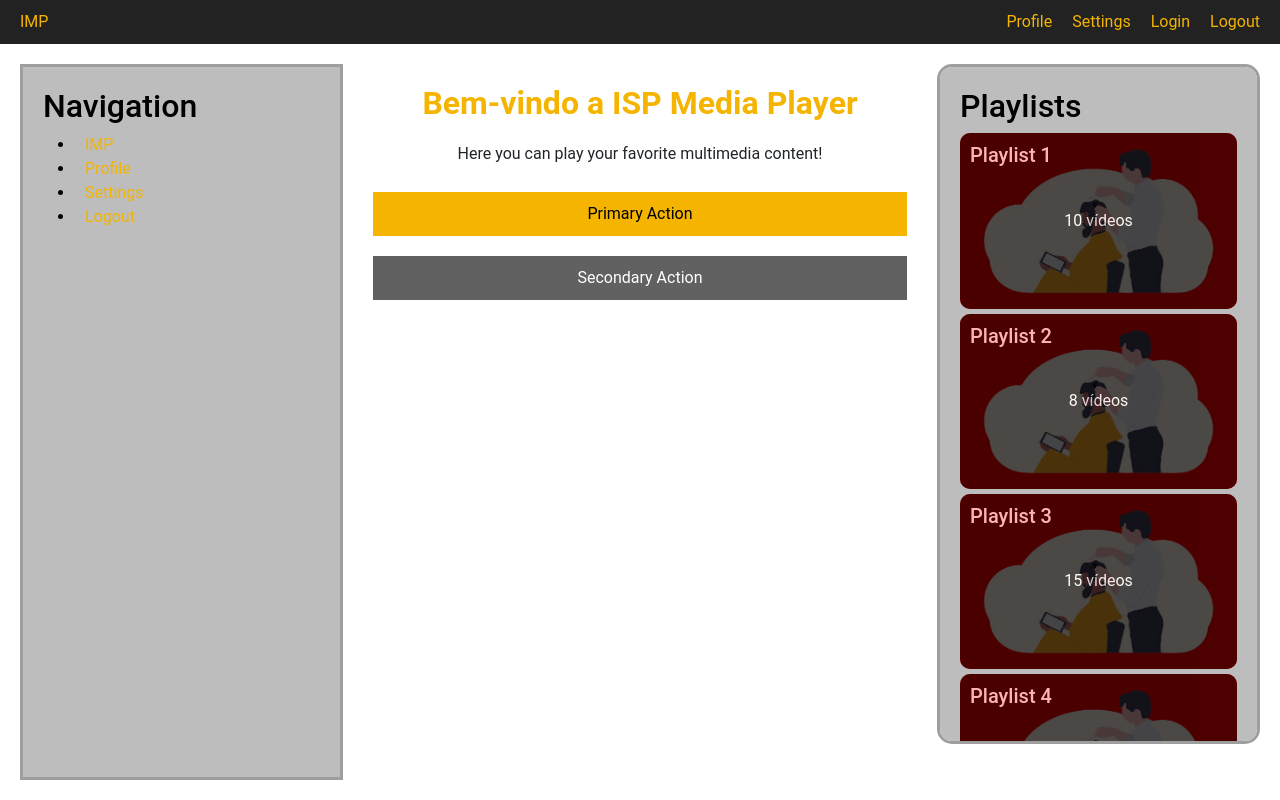
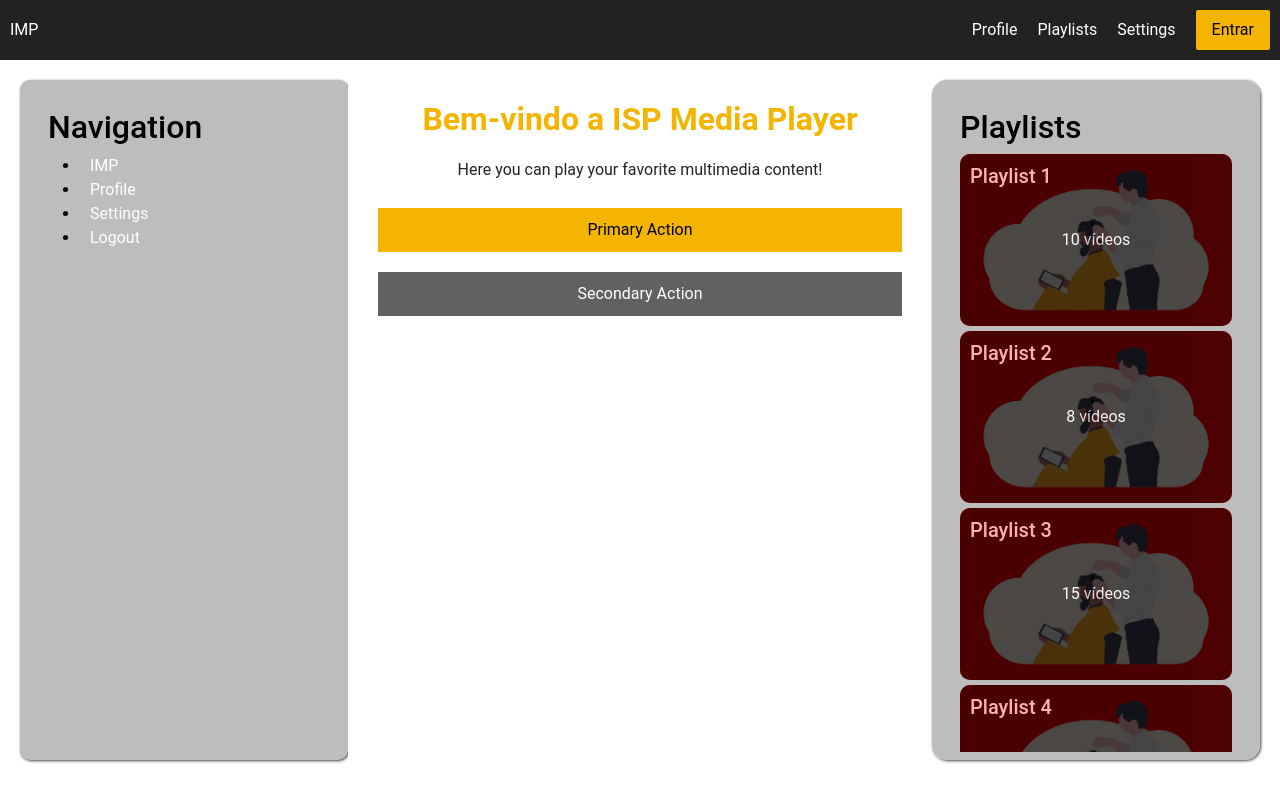
Before and after one commit to FediilvioPettrock/midia-isptec, a React (Create React App) app: page / in a window 1280 px wide. Built offline with nearby package versions, Linux system fonts and the light colour scheme.

Commit message:
melhorias no homePage

```diff
--- a/src/components/LinkButton.module.css
+++ b/src/components/LinkButton.module.css
@@ -1,12 +1,14 @@
 .btn{
     border-radius: 2px;
-    color: #FFF;
+    color: #000;
     padding: 0.5em 1em;
     text-decoration: none;
-    transition: 0.5s;
+    transition: 0.3s;
     margin: 10px;
+
 }
 .btn:hover {
-    color: #ffbb33;
+    color: white;
     opacity: 0.9;
+    background-color: #000;
 }
--- a/src/pages/HomePage.js
+++ b/src/pages/HomePage.js
@@ -3,6 +3,7 @@ import styled from 'styled-components';
 import { BrowserRouter as Router, Link } from 'react-router-dom';
 import { FaBars, FaTimes } from 'react-icons/fa';
 import ListPlaylists from '../components/ListPlaylists';
+import LinkButton from '../components/LinkButton';
 
 // Estilos para o container principal e colunas
 const AppContainer = styled.div`
@@ -15,7 +16,7 @@ const AppContainer = styled.div`
 
 const Header = styled.header`
   background-color: #222; /* Background de Secções */
-  padding: 10px;
+
   color: #fff; /* Texto Principal */
 `;
 
@@ -33,6 +34,7 @@ const Navbar = styled.nav`
 const NavItems = styled.div`
   display: flex;
   flex-direction: row;
+  align-items: center;
 
   @media (max-width: 768px) {
     flex-direction: column;
@@ -42,7 +44,7 @@ const NavItems = styled.div`
 `;
 
 const NavItem = styled(Link)`
-  color: #F4B400; /* Links e Acentos */
+  color: white; /* Links e Acentos */
   text-decoration: none;
   margin: 0 10px;
 
@@ -59,10 +61,13 @@ const MenuIcon = styled.div`
   display: none;
   font-size: 2rem;
   cursor: pointer;
-  color: #F4B400; /* Links e Acentos */
 
   @media (max-width: 768px) {
     display: block;
+  }
+
+  &:hover {
+    color: #F7C546;
   }
 `;
 
@@ -95,7 +100,14 @@ const LeftColumn = styled.div`
   color: #000000; /* Texto Principal */
   display: flex;
   flex-direction: column;
-  border: solid #9E9E9E;
+  border: solid 8px #BDBDBD;
+  box-shadow: 1px 1px 3px #444;
+  border-radius: 10px;
+  overflow-y: auto; /* Habilita a rolagem vertical */
+  max-height: 85vh; /* Limita a altura ao tamanho da coluna pai */
+
+  scrollbar-width: thin; /* "auto" ou "thin" */
+  scrollbar-color: black #BDBDBD;
 
   @media (max-width: 768px) {
     order: 2;
@@ -124,16 +136,14 @@ const RightColumn = styled.div`
   color: #000000; /* Texto Principal */
   display: flex;
   flex-direction: column;
-  border: solid #9E9E9E;
+  border: solid 8px #BDBDBD;
+  box-shadow: 1px 1px 3px #444;
   border-radius: 15px;
   overflow-y: auto; /* Habilita a rolagem vertical */
   max-height: 85vh; /* Limita a altura ao tamanho da coluna pai */
 
-  ::-webkit-scrollbar-thumb {
-    background-color: blue;    /* color of the scroll thumb */
-    border-radius: 20px;       /* roundness of the scroll thumb */
-    border: 3px solid orange;  /* creates padding around scroll thumb */
-  }
+  scrollbar-width: thin; /* "auto" ou "thin" */
+  scrollbar-color: black #BDBDBD;
 
   @media (max-width: 768px) {
     order: 3;
@@ -206,9 +216,9 @@ const HomePage = () => {
           </MenuIcon>
           <NavItems isOpen={isOpen}>
             <NavItem to="/profile">Profile</NavItem>
+            <NavItem to="/settings">Playlists</NavItem>
             <NavItem to="/settings">Settings</NavItem>
-            <NavItem to="/login">Login</NavItem>
-            <NavItem to="/logout">Logout</NavItem>
+            <LinkButton to="/login" text="Entrar" color="#F4B400"/>
           </NavItems>
         </Navbar>
       </Header>
```
